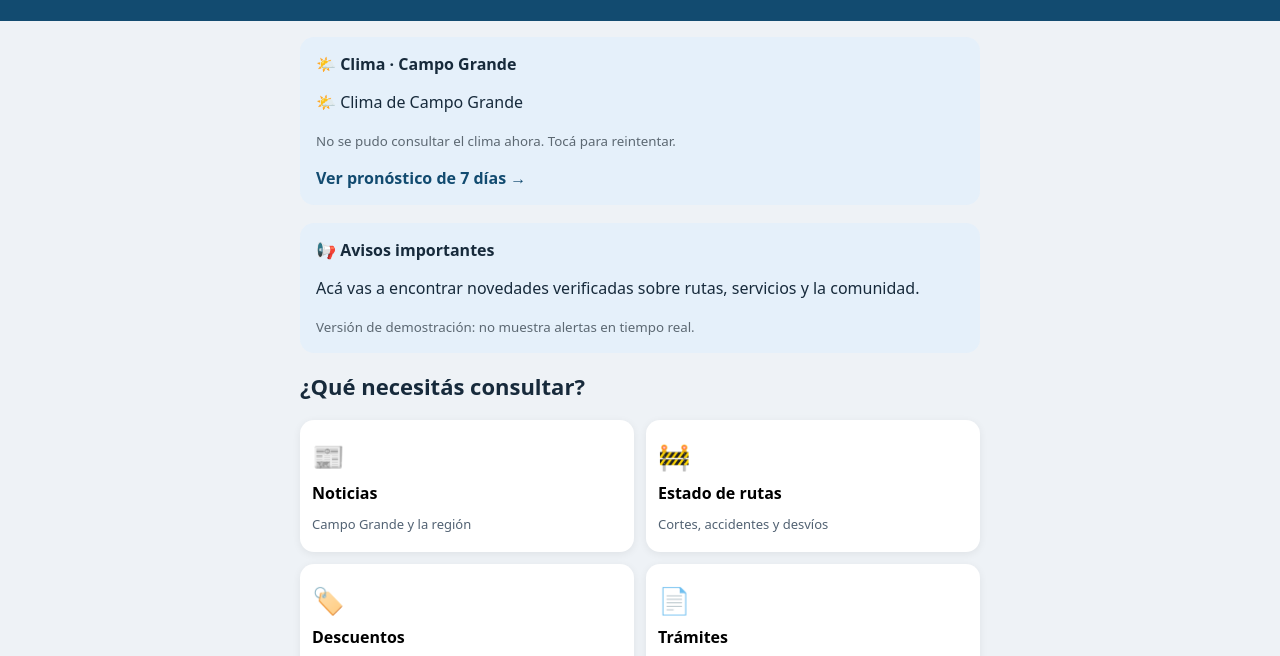
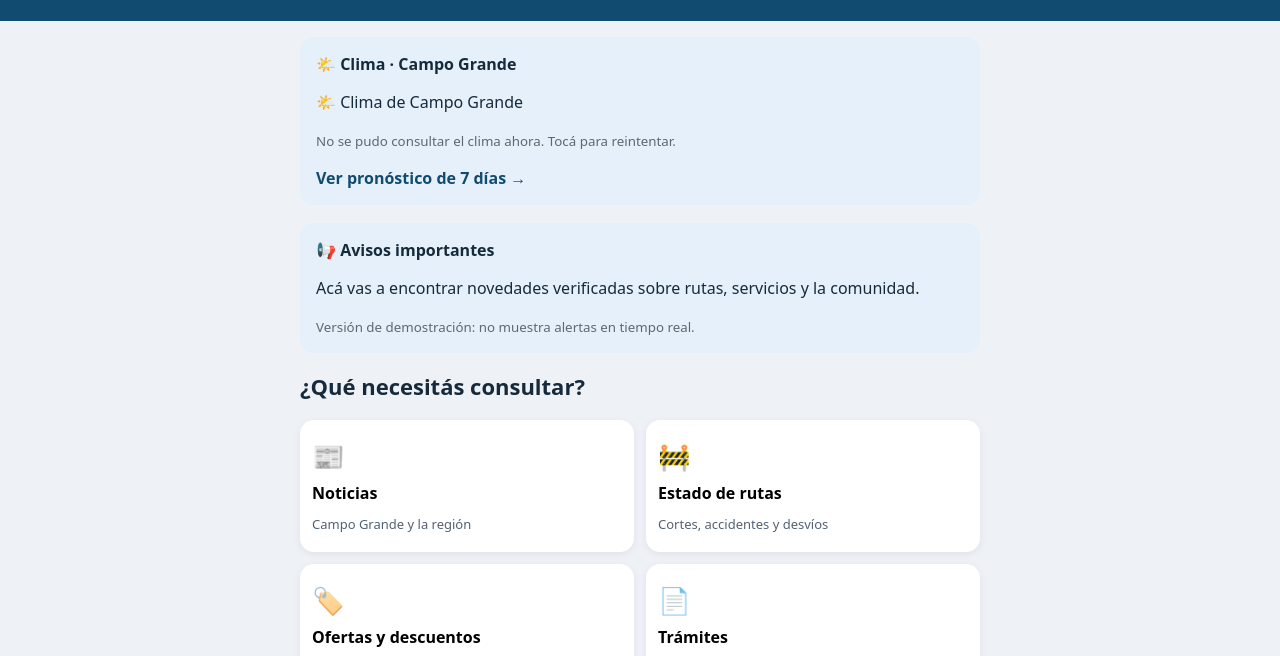
Before and after one commit to campograndeconecta/campo-grande-conecta, a plain HTML site: page index.html in a window 1280 px wide. Shown: the part 124-780 px from the top of the page. Drawn offline with Linux system fonts and the light colour scheme; no server answers.

Commit message:
Change 'Descuentos' to 'Ofertas y descuentos'
Updated text content for discounts section.

```diff
--- a/index.html
+++ b/index.html
@@ -63,6 +63,7 @@ const pages={
 };
 function go(k){document.getElementById('home').hidden=true;document.getElementById('detail').classList.add('active');document.getElementById('heading').textContent=pages[k][0];document.getElementById('content').innerHTML=pages[k][1];if(k==='noticias')loadNews();if(k==='deportes')loadSports();if(k==='clima')loadWeek();window.scrollTo(0,0)}
  const goAnterior=go;go=function(k){if(k==='comercios'||k==='descuentos'){location.href='./comercios.html'+(k==='descuentos'?'?ver=ofertas':'');return;}goAnterior(k)};for(const el of document.querySelectorAll('header div'))if(el.textContent.trim()==='VISTA PREVIA · PRUEBA PILOTO')el.remove();
+ for(const b of document.querySelectorAll('.tile b'))if(b.textContent.trim()==='Descuentos')b.textContent='Ofertas y descuentos';
 function home(){document.getElementById('home').hidden=false;document.getElementById('detail').classList.remove('active');window.scrollTo(0,0)}
 function filtrar(){const q=document.getElementById('buscar').value.trim();document.getElementById('resultado').innerHTML='<p class="feed-status">'+(q?'Todavía no hay ofertas verificadas para esta búsqueda.':'Todavía no hay ofertas verificadas.')+'</p>'}
 const weatherURL='https://api.open-meteo.com/v1/forecast?latitude=-38.67&longitude=-68.23&current=temperature_2m,weather_code,wind_speed_10m&daily=weather_code,temperature_2m_max,temperature_2m_min,precipitation_probability_max,precipitation_sum&timezone=America%2FArgentina%2FSalta&forecast_days=7';
```
